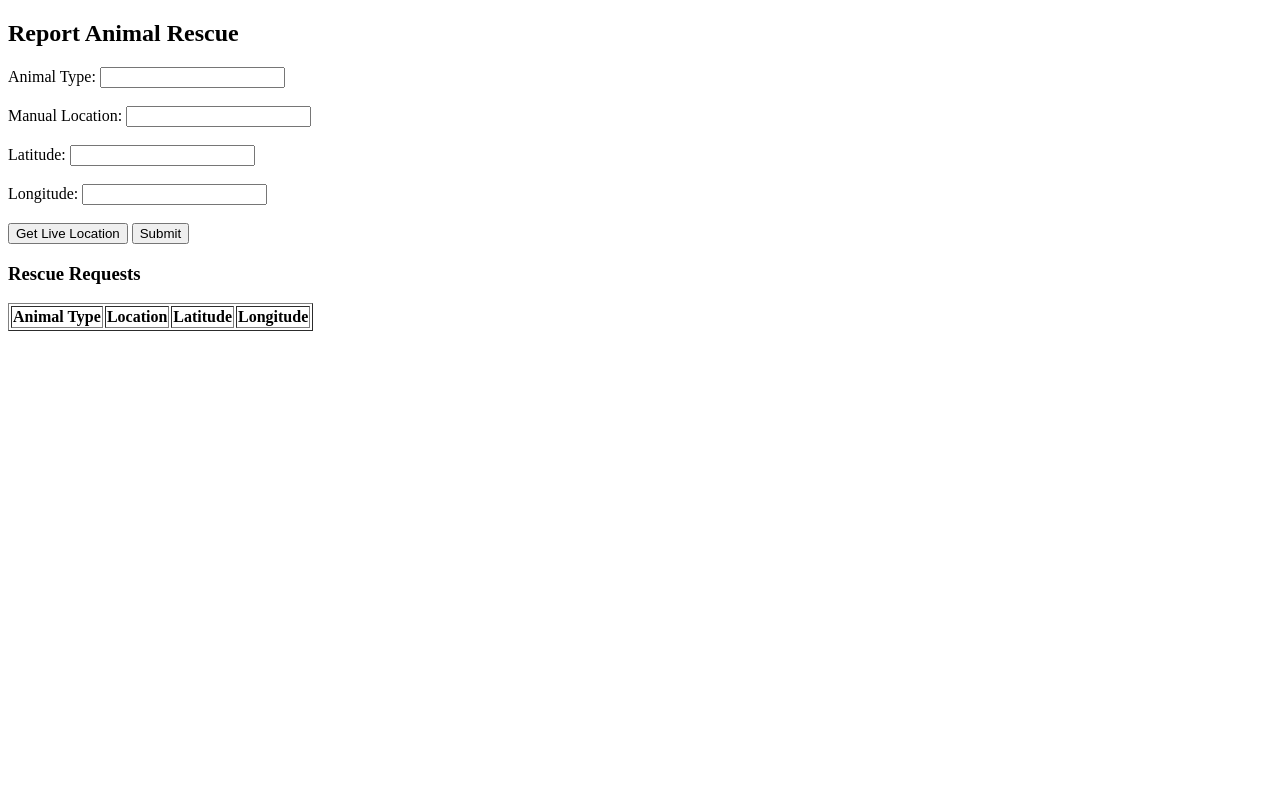
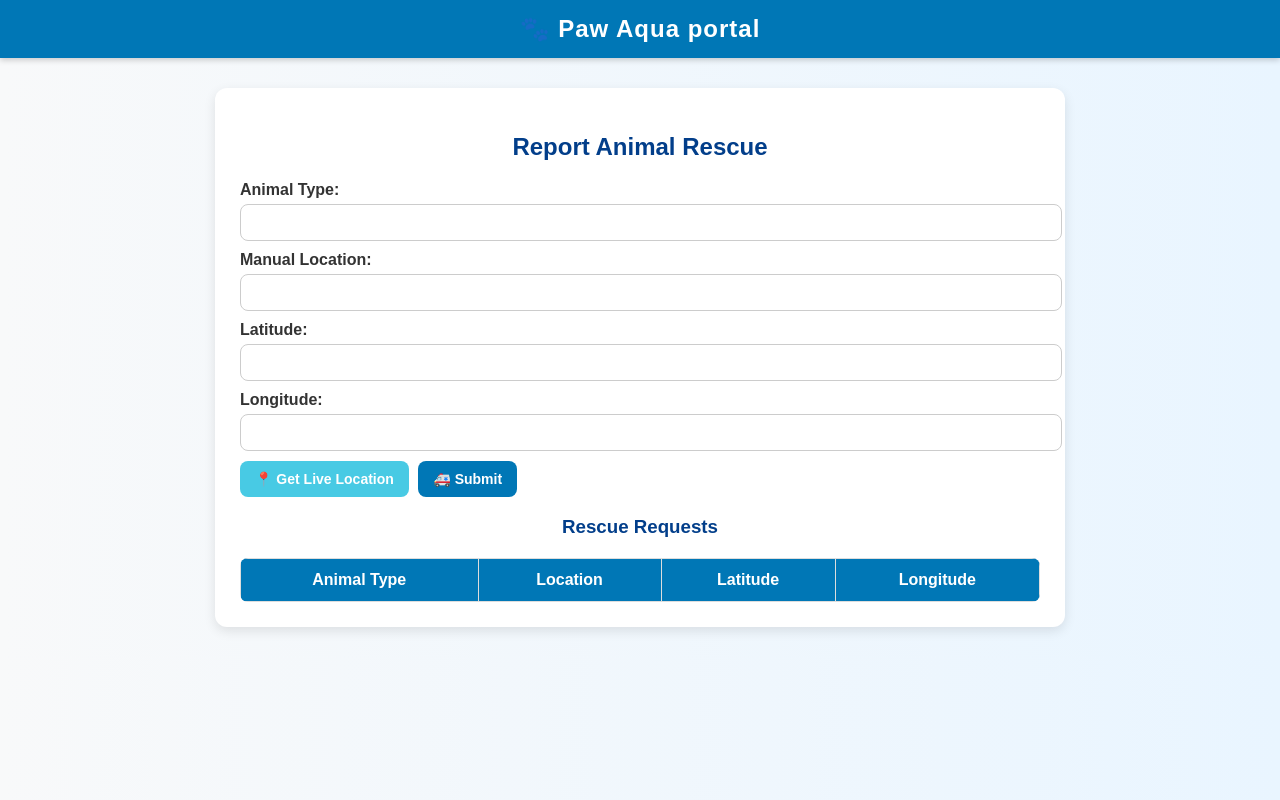
Before and after one commit to akhileshtripathi-creator/animal-rescue, a website: page public/index.html in a window 1280 px wide. Drawn offline with Linux system fonts and the light colour scheme.

Commit message:
Update index.html

```diff
--- a/public/index.html
+++ b/public/index.html
@@ -4,29 +4,143 @@
   <meta charset="UTF-8">
   <meta name="viewport" content="width=device-width, initial-scale=1.0">
   <title>Animal Rescue</title>
+  <style>
+    body {
+      font-family: Arial, sans-serif;
+      background: linear-gradient(to right, #f8f9fa, #e9f5ff);
+      margin: 0;
+      padding: 0;
+    }
+
+    header {
+      background: #0077b6;
+      color: white;
+      text-align: center;
+      padding: 15px;
+      font-size: 24px;
+      font-weight: bold;
+      letter-spacing: 1px;
+      box-shadow: 0 2px 6px rgba(0,0,0,0.2);
+    }
+
+    .container {
+      max-width: 800px;
+      margin: 30px auto;
+      background: white;
+      padding: 25px;
+      border-radius: 12px;
+      box-shadow: 0 4px 12px rgba(0,0,0,0.1);
+    }
+
+    h2, h3 {
+      text-align: center;
+      color: #023e8a;
+      margin-bottom: 20px;
+    }
+
+    form label {
+      display: block;
+      margin: 10px 0 5px;
+      font-weight: bold;
+      color: #333;
+    }
+
+    input {
+      width: 100%;
+      padding: 10px;
+      border: 1px solid #ccc;
+      border-radius: 8px;
+      outline: none;
+      transition: 0.3s;
+    }
+
+    input:focus {
+      border-color: #0077b6;
+      box-shadow: 0 0 5px rgba(0, 119, 182, 0.5);
+    }
+
+    .btn {
+      padding: 10px 15px;
+      margin: 10px 5px 0 0;
+      border: none;
+      border-radius: 8px;
+      cursor: pointer;
+      font-size: 14px;
+      font-weight: bold;
+      transition: 0.3s;
+    }
+
+    .btn-primary {
+      background: #0077b6;
+      color: white;
+    }
+
+    .btn-primary:hover {
+      background: #005f8a;
+    }
+
+    .btn-secondary {
+      background: #48cae4;
+      color: white;
+    }
+
+    .btn-secondary:hover {
+      background: #0096c7;
+    }
+
+    table {
+      width: 100%;
+      border-collapse: collapse;
+      margin-top: 20px;
+      border-radius: 8px;
+      overflow: hidden;
+    }
+
+    th, td {
+      padding: 12px;
+      text-align: center;
+      border: 1px solid #ddd;
+    }
+
+    th {
+      background: #0077b6;
+      color: white;
+    }
+
+    tr:nth-child(even) {
+      background: #f8f9fa;
+    }
+
+    tr:hover {
+      background: #caf0f8;
+    }
+  </style>
 </head>
 <body>
+  <header>🐾 Paw Aqua portal</header>
+
+  <div class="container">
     <h2>Report Animal Rescue</h2>
 
     <form id="rescueForm">
       <label>Animal Type:</label>
-    <input type="text" id="animalType" required><br><br>
+      <input type="text" id="animalType" required>
 
       <label>Manual Location:</label>
-    <input type="text" id="location" required><br><br>
+      <input type="text" id="location" required>
 
       <label>Latitude:</label>
-    <input type="text" id="latitude" required><br><br>
+      <input type="text" id="latitude" required>
 
       <label>Longitude:</label>
-    <input type="text" id="longitude" required><br><br>
+      <input type="text" id="longitude" required>
 
-    <button type="button" onclick="getLocation()">Get Live Location</button>
-    <button type="submit">Submit</button>
+      <button type="button" class="btn btn-secondary" onclick="getLocation()">📍 Get Live Location</button>
+      <button type="submit" class="btn btn-primary">🚑 Submit</button>
     </form>
 
     <h3>Rescue Requests</h3>
-  <table border="1">
+    <table>
       <thead>
         <tr>
           <th>Animal Type</th>
@@ -37,9 +151,9 @@
       </thead>
       <tbody id="rescueList"></tbody>
     </table>
+  </div>
 
   <script>
-    // ✅ Fix: Get live location with error handling
     function getLocation() {
       if (navigator.geolocation) {
         navigator.geolocation.getCurrentPosition(
@@ -56,7 +170,6 @@
       }
     }
 
-    // ✅ Form submit without page refresh
     document.getElementById("rescueForm").addEventListener("submit", function (event) {
       event.preventDefault();
 
@@ -67,6 +180,10 @@
         longitude: document.getElementById("longitude").value
       };
 
+      if (!data.animalType || !data.location || !data.latitude || !data.longitude) {
+        return alert("⚠️ Please fill all fields before submitting.");
+      }
+
       fetch("/rescue", {
         method: "POST",
         headers: { "Content-Type": "application/json" },
@@ -74,14 +191,14 @@
       })
       .then(res => res.json())
       .then(rescue => {
-        const row = `<tr>
+        const table = document.getElementById("rescueList");
+        const newRow = table.insertRow();
+        newRow.innerHTML = `
           <td>${rescue.animalType}</td>
           <td>${rescue.location}</td>
           <td>${rescue.latitude}</td>
           <td>${rescue.longitude}</td>
-        </tr>`;
-        document.getElementById("rescueList").innerHTML += row;
-
+        `;
         document.getElementById("rescueForm").reset();
       })
       .catch(err => alert("Error submitting data: " + err));
```
Lines whose indentation alone changed are shown as unchanged.
